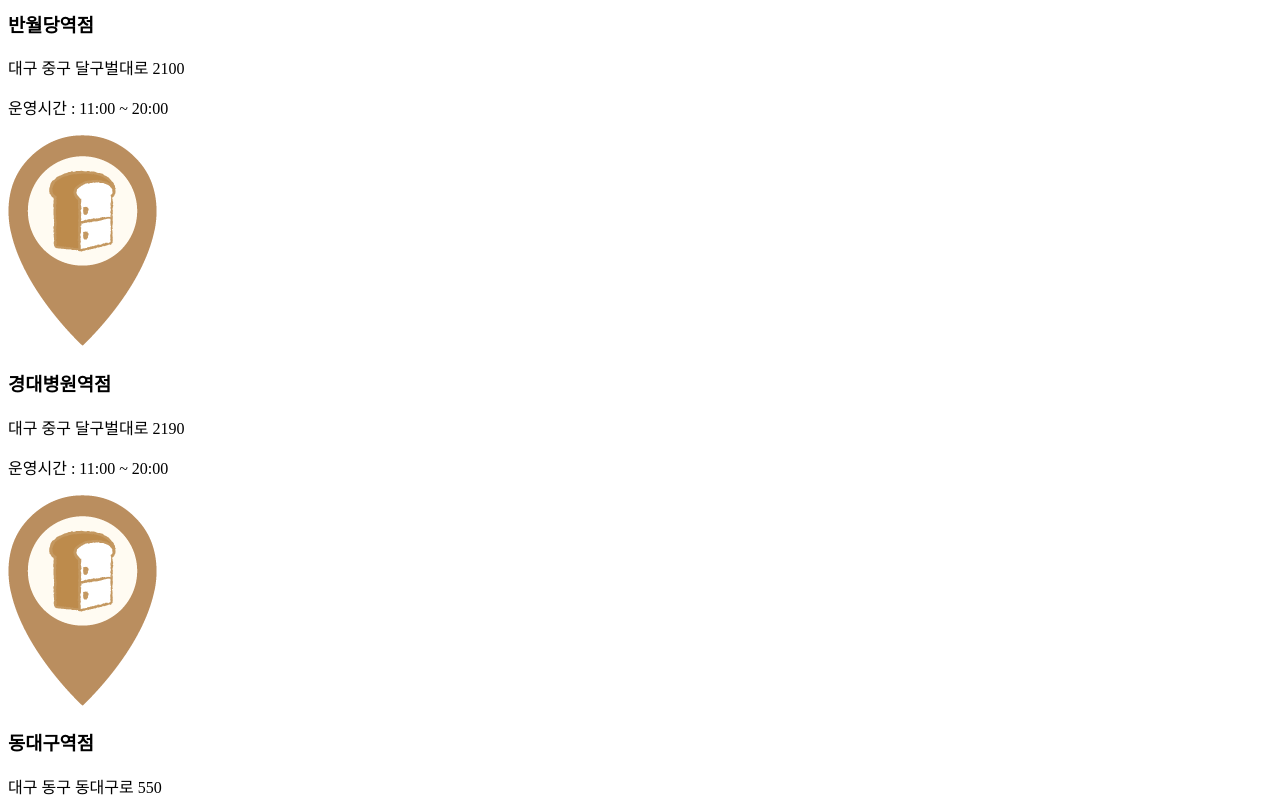
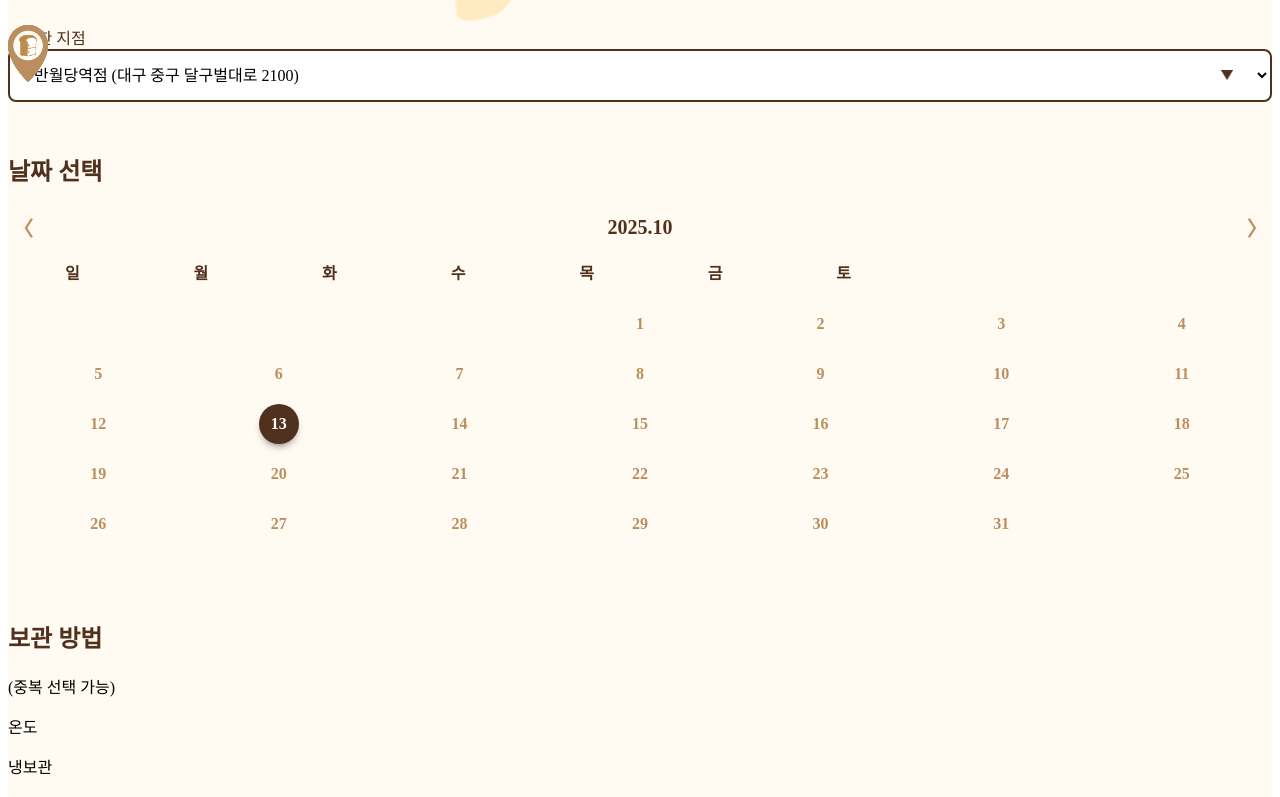
Before and after one commit to JIN44638/bbangjanggo, a Vue app: page /reservation in a window 1280 px wide. Shown: the part 1040-1837 px from the top of the page. Built offline with nearby package versions, Linux system fonts and the light colour scheme; the HTML template or start-up script is replaced by a standard one.

Commit message:
예약하기 파트 / 지도 작업중, select 와 달력 작업 완료

```diff
--- a/src/views/Reservation.vue
+++ b/src/views/Reservation.vue
@@ -9,7 +9,15 @@
           <!-- 지도 선택 -->
           <div class="map_selection">
             <img src="/images/pje/daegu_map.png" alt="대구 지도" />
-            <div class="pins">
+            <div class="pins pins--kyungdae">
+              <img src="/images/pje/position.png" alt="핀" />
+              <div class="store_desc">
+                <h3>경대병원역점</h3>
+                <p>대구 중구 달구벌대로 2190</p>
+                <p>운영시간 : 11:00 ~ 20:00</p>
+              </div>
+            </div>
+            <div class="pins pins--banwoldang">
               <img src="/images/pje/position.png" alt="핀" />
               <div class="store_desc">
                 <h3>반월당역점</h3>
@@ -17,15 +25,7 @@
                 <p>운영시간 : 11:00 ~ 20:00</p>
               </div>
             </div>
-            <div class="pins">
-              <img src="/images/pje/position.png" alt="핀" />
-              <div class="store_desc">
-                <h3>경대병원역점</h3>
-                <p>대구 중구 달구벌대로 2190</p>
-                <p>운영시간 : 11:00 ~ 20:00</p>
-              </div>
-            </div>
-            <div class="pins">
+            <div class="pins pins--dongdaegu">
               <img src="/images/pje/position.png" alt="핀" />
               <div class="store_desc">
                 <h3>동대구역점</h3>
@@ -33,7 +33,7 @@
                 <p>운영시간 : 11:00 ~ 20:00</p>
               </div>
             </div>
-            <div class="pins">
+            <div class="pins pins--seodaegu">
               <img src="/images/pje/position.png" alt="핀" />
               <div class="store_desc">
                 <h3>서대구역점</h3>
@@ -41,7 +41,7 @@
                 <p>운영시간 : 11:00 ~ 20:00</p>
               </div>
             </div>
-            <div class="pins">
+            <div class="pins pins--airport">
               <img src="/images/pje/position.png" alt="핀" />
               <div class="store_desc">
                 <h3>대구국제공항점</h3>
@@ -52,27 +52,13 @@
           </div>
           <!-- 텍스트 선택 -->
           <div class="text_selection">
-            <select id="store">
-              <option value="반월당역점">
-                <h3>반월당역점</h3>
-                <p>대구 중구 달구벌대로 2100</p>
-              </option>
-              <option value="경대병원역점">
-                <h3>경대병원역점</h3>
-                <p>대구 중구 달구벌대로 2190</p>
-              </option>
-              <option value="동대구역점">
-                <h3>동대구역점</h3>
-                <p>대구 동구 동대구로 550</p>
-              </option>
-              <option value="서대구역점">
-                <h3>서대구역점</h3>
-                <p>대구 서구 와룡로 527</p>
-              </option>
-              <option value="대구국제공항점">
-                <h3>대구국제공항점</h3>
-                <p>대구 동구 공항로 221</p>
-              </option>
+            <label for="store_selection" class="store">선택한 지점</label>
+            <select id="store_selection">
+              <option value="반월당역점">반월당역점 (대구 중구 달구벌대로 2100)</option>
+              <option value="경대병원역점">경대병원역점 (대구 중구 달구벌대로 2190)</option>
+              <option value="동대구역점">동대구역점 (대구 동구 동대구로 550)</option>
+              <option value="서대구역점">서대구역점 (대구 서구 와룡로 527)</option>
+              <option value="대구국제공항역점">대구국제공항점 (대구 동구 공항로 221)</option>
             </select>
           </div>
         </div>
@@ -460,8 +446,175 @@ onMounted(() => {
 </script>
 
 <style lang="scss" scoped>
+@use "../assets/variables" as *;
+h2 {
+  font-size: $sub-font;
+  font-family: "SpokaHanSansNeo";
+  color: $font-color;
+}
+.reservation {
+  background-color: $bg-color;
+  h1 {
+    text-align: center;
+    color: $point-color;
+    font-family: "Cafe24Surround";
+    font-size: 35px;
+  }
+  // 지점 선택
+  .store_select {
+    .map_selection {
+      position: relative;
+      img {
+        width: 80%;
+      }
+      .pins {
+        position: absolute;
+        cursor: pointer;
+        img {
+          width: 27%;
+        }
+        .store_desc {
+          position: absolute;
+          background: white;
+          border-radius: 8px;
+          padding: 15px 20px;
+          box-shadow: 0 2px 8px rgba(0, 0, 0, 0.1);
+          white-space: nowrap;
+          z-index: 10;
+          opacity: 0;
+          transition: opacity 0.3s ease;
+          h3 {
+            font-size: $desc-text-font;
+            font-family: "Cafe24Surround";
+            font-weight: bold;
+            margin-bottom: 5px;
+            color: #000;
+          }
+          p {
+            font-size: $mobile-text-font;
+            color: #666;
+          }
+        }
+        &:hover .store_desc {
+          opacity: 1;
+        }
+        // 핀 위치 조정 (이미지 기준)
+        .pins--kyungdae {
+          top: 45%;
+          left: 39%;
+          .store_desc {
+            left: 40px;
+            top: -10px;
+          }
+        }
+        .pins--banwoldang {
+          top: 45%;
+          left: 54%;
+          transform: translateX(-50%);
+          .store_desc {
+            left: 40px;
+            top: -10px;
+          }
+        }
+        .pins--dongdaegu {
+          top: 45%;
+          left: 65%;
+          .store_desc {
+            right: 40px;
+            top: -10px;
+          }
+        }
+
+        .pins--seodaegu {
+          top: 58%;
+          left: 58%;
+          .store_desc {
+            right: 40px;
+            top: -10px;
+          }
+        }
+
+        .pins--airport {
+          top: 75%;
+          left: 48%;
+          transform: translateX(-50%);
+          .store_desc {
+            left: 40px;
+            top: -10px;
+          }
+        }
+      }
+    }
+    .text_selection {
+      width: 100%;
+      label {
+        font-size: $desc-text-font;
+        color: $font-color;
+      }
+      select,
+      ::picker(select) {
+        appearance: base-select;
+        font: -webkit-small-control;
+      }
+
+      /* hide checkmark */
+      option::checkmark {
+        display: none;
+      }
+
+      /* change from button to select itelf to style the button */
+      select {
+        width: 100%;
+        border: 2px solid $font-color;
+        border-radius: 8px;
+        padding: 15px 20px;
+        transition-duration: 0.25s;
+        font-family: "SpokaHanSansNeo";
+        font-size: $desc-text-font;
+        align-items: center;
+        background: #fff url(/images/pje/arrow.png) no-repeat 97% center/12px;
+        &:focus {
+          outline: none;
+        }
+      }
+
+      option {
+        font-size: $desc-text-font;
+        display: grid;
+        grid-template-columns: 2rem auto;
+        gap: 0.5rem;
+        padding: 15px 20px;
+        transition-duration: 0.25s;
+        /*  reset UA styles, can remove these two lines with patch landing soon  */
+        place-items: initial;
+        align-items: center;
+      }
+
+      select::picker-icon {
+        display: none;
+      }
+
+      ::picker(select) {
+        border: none;
+        padding: 0.5rem 0;
+        overflow-x: hidden;
+        border-radius: 8px;
+        width: 94.8%;
+        max-width: 900px;
+        transition: width 0.5s;
+        /*  resets from UA  */
+        min-inline-size: 0;
+        box-shadow: 1px 1px 8px rgba(0, 0, 0, 0.1);
+      }
+
+      select:has(:popover-open) button {
+        background: lightgray;
+      }
+    }
+  }
   .calendar {
-  width: 350px;
+    // width: 350px;
+    width: 100%;
     margin: 50px auto 0;
   }
 
@@ -482,15 +635,7 @@ onMounted(() => {
     width: 30px;
     height: 30px;
     text-align: center;
-  color: #777;
-
-  &:hover {
-    background-color: #42a5f5;
-    box-shadow: 0 5px 5px -5px rgba(0, 0, 0, 0.75);
-    border-radius: 50%;
-    font-weight: 800;
-    color: #111;
-  }
+    color: $sub-color;
   }
 
   .cal-month__next {
@@ -499,28 +644,35 @@ onMounted(() => {
 
   .cal-month__current {
     text-align: center;
-  color: #e1e1e1;
+    color: $font-color;
   }
 
   .cal-head__day,
   .cal-body__day {
-  display: inline-block;
-  width: 50px;
+    display: flex;
+    align-items: center;
+    justify-content: center;
     height: 50px;
-  float: left;
     text-align: center;
+    color: $font-color;
+    font-family: "SpokaHanSansNeo";
+    font-weight: 600;
   }
 
   .cal-body__week,
   .calendar__head {
-  display: block;
+    display: grid;
+    grid-template-columns: repeat(7, minmax(0, 1fr));
     height: 50px;
-  width: 350px;
+    width: 100%;
+    column-gap: 0;
   }
 
   .calendar__head {
     line-height: 50px;
     position: relative;
+    width: 100%;
+    max-width: 900px;
 
     &:after {
       content: " ";
@@ -529,30 +681,40 @@ onMounted(() => {
       left: 0;
       right: 0;
       height: 1px;
-    background-color: #90caf9;
+      // background-color: #90caf9;
     }
+  }
+  .calendar__body {
+    width: 100%;
   }
 
   .cal-body__day {
-  color: #777;
+    color: transparent;
     line-height: 50px;
     text-align: center;
     cursor: pointer;
   }
 
   .cal-day__month--current {
-  color: #e1e1e1;
+    color: $sub-color;
   }
 
   .cal-day__day--today {
     font-weight: 800;
-  color: #2196f3;
+    color: $point-color;
   }
 
   .cal-day__day--selected {
-  background-color: #2196f3;
+    background-color: $font-color;
     box-shadow: 0 5px 10px -5px rgba(0, 0, 0, 0.75);
     border-radius: 50%;
-  color: #111;
+    color: #fff;
+    width: 40px;
+    height: 40px;
+    margin: 5px auto 0; // 셀 중앙 정렬
+    display: flex;
+    align-items: center;
+    justify-content: center;
+  }
 }
 </style>
```
Also changed, not shown: public/images/pje/arrow.png (added). Lines whose indentation alone changed are shown as unchanged.
